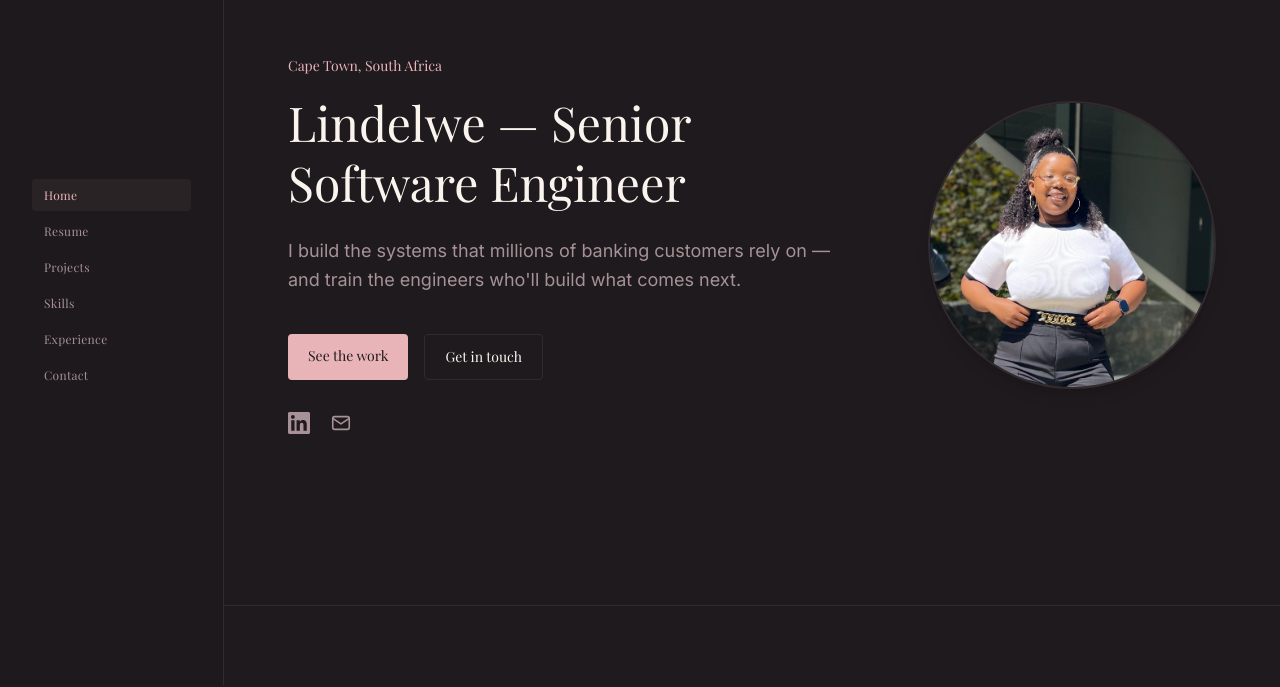
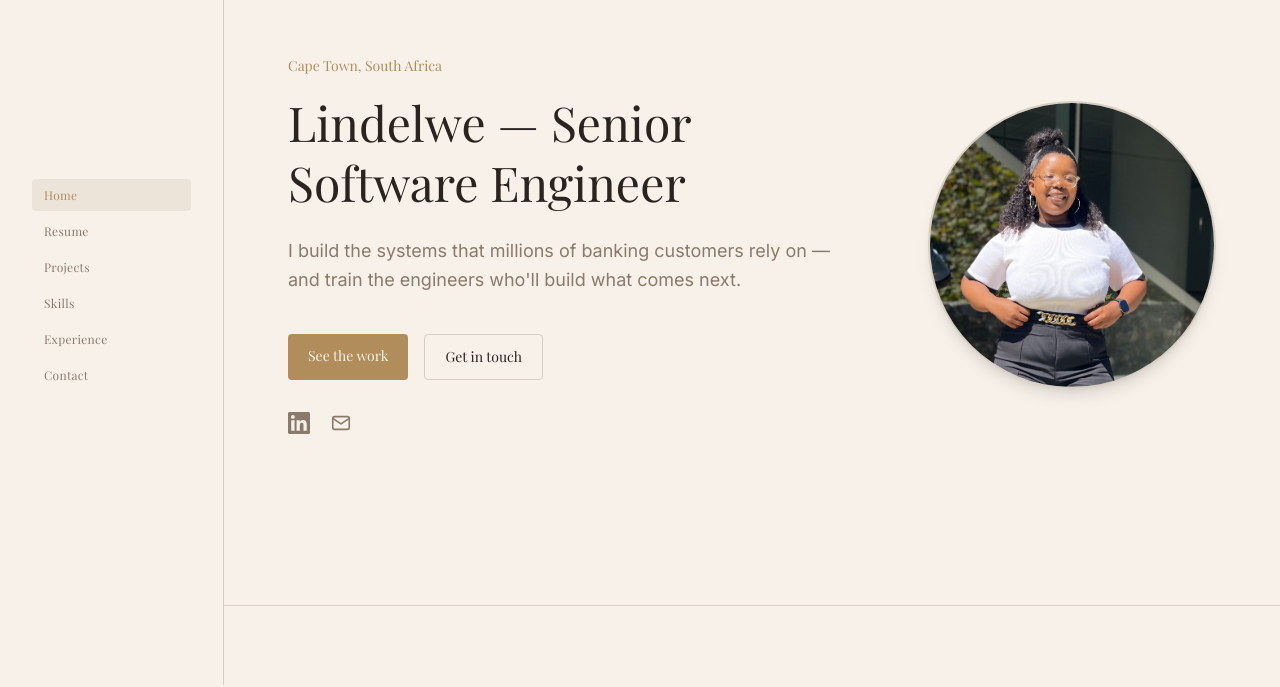
Before and after one commit to LindelweM/portfolio-frontend, a React (Vite) app: page / in a window 1280 px wide. Shown: the part 115-802 px from the top of the page. Built offline with nearby package versions, Linux system fonts and the light colour scheme; no server answers.

Commit message:
new colour for layout

```diff
--- a/src/index.css
+++ b/src/index.css
@@ -2,13 +2,13 @@
 @import "tailwindcss";
 
 @theme {
-  --color-ink: #1F1A1D;
-  --color-ink-raised: #2A2326;
-  --color-paper: #FBF4EE;
-  --color-slate: #A69296;
-  --color-hairline: #322A2E;
-  --color-signal: #E8B4B8;
-  --color-signal-dim: #6B4F52;
+  --color-ink: #F7F1EA;
+  --color-ink-raised: #EDE4D9;
+  --color-paper: #2A2420;
+  --color-slate: #8A7A6B;
+  --color-hairline: #D8CFC2;
+  --color-signal: #B08D5B;
+  --color-signal-dim: #E8DDCC;
 
   --font-display: 'Playfair Display', ui-serif, Georgia, serif;
   --font-body: 'Inter', system-ui, sans-serif;
```
